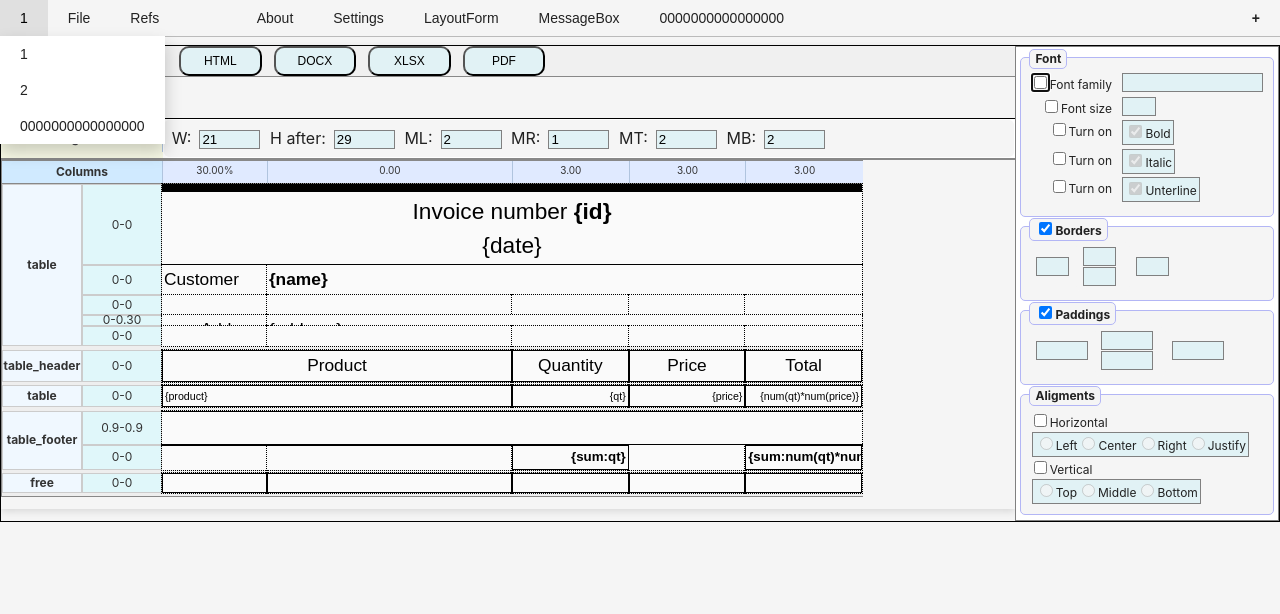
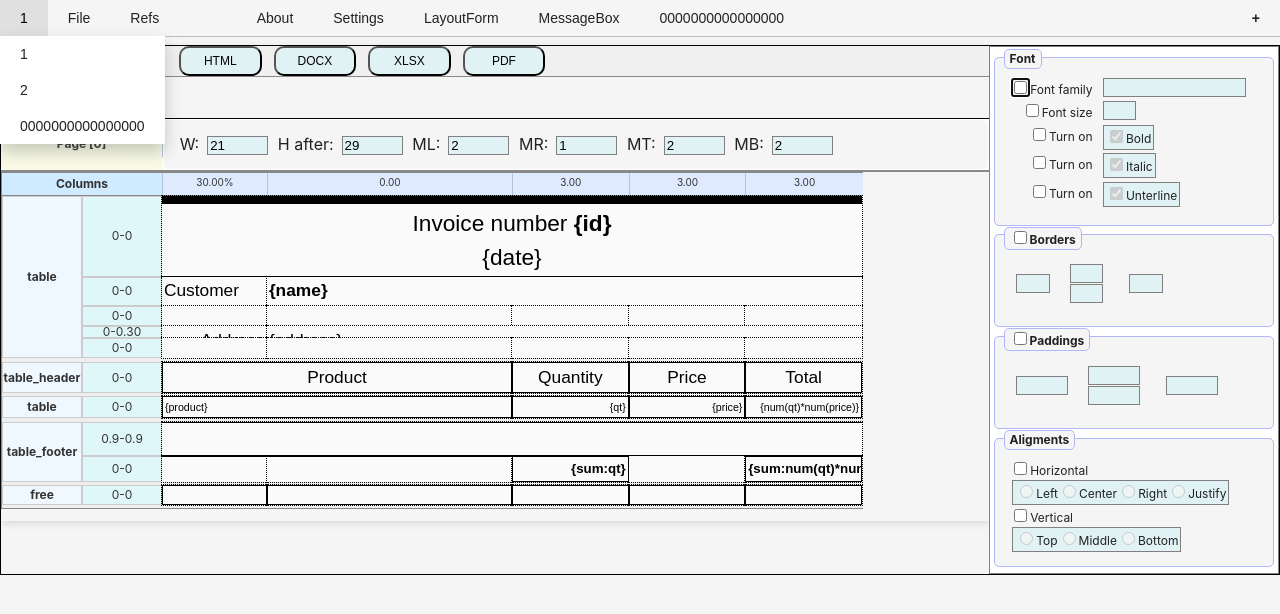
Before and after one commit to AndreiPuchko/q2web, a React (Vite) app: page / in a window 1280 px wide. Shown: the top 614 px of the page. Built offline with nearby package versions, Linux system fonts and the light colour scheme.

Commit message:
feat: integrate Q2Panel component into Form and create new Panel widget

```diff
--- a/src/components/Form.tsx
+++ b/src/components/Form.tsx
@@ -8,6 +8,7 @@ import { focusFirstFocusableElement } from '../utils/dom';
 import Q2RadioButton from "./widgets/RadioButton";
 import Q2Button from './widgets/Button';
 import { Q2Form } from "../q2_modules/Q2Form";
+import Q2Panel from './widgets/Panel';
 
 interface FormProps {
   metaData: Q2Form;
@@ -245,27 +246,19 @@ class Form extends Component<FormProps, { formData: { [key: string]: any }, pane
         : true)
       : true;
 
-    // Only disable the panel content, not the checkbox itself
-
+    // Use Q2Panel for rendering the panel
     return (
-      // Gropubox title
-      <div className={className} style={rootStyle} key={panel.key}>
-        {panel.label && (
-          hasCheck ? (
-            <div className="group-box-title">
-              <input
-                id={panel_id}
-                key={panel_id}
-                type="checkbox"
-                checked={checked}
-                onChange={this.handlePanelCheck(panel.key)}
-              />
-              <label htmlFor={panel_id}>{panel.label}</label>
-            </div>
-          ) : (
-            <div className="group-box-title">{panel.label}</div>
-          )
-        )}
+      <Q2Panel
+        key={panel.key}
+        id={panel_id}
+        name={panel.key}
+        col={panel.metadata}
+        data={checked}
+        onChange={this.handlePanelCheck(panel.key)}
+        readOnly={false}
+        form={this}
+        valid={panel.metadata?.valid}
+      >
         <fieldset
           className="field-set-style"
           disabled={hasCheck && !checked}
@@ -325,13 +318,11 @@ class Form extends Component<FormProps, { formData: { [key: string]: any }, pane
                     }
                     {/* Control! */}
                     {child.control !== "label" &&
-                      // <div key={child.key + `-form-group-${index}`} className="form-group" style={{flexGrow: }} >
                       <div key={child.key + `-form-group-${index}`}
                         className="form-group"
                         style={child.getStyle()}
                       >
                         {child.check ? (
-                          // control with checkbox
                           <fieldset
                             className="field-set-style"
                             disabled={!this.state.formData?.[child.column]}
@@ -339,7 +330,6 @@ class Form extends Component<FormProps, { formData: { [key: string]: any }, pane
                             {this.renderInput(child)}
                           </fieldset>
                         ) : (
-                          // Simple control
                           this.renderInput(child)
                         )}
                       </div>
@@ -350,7 +340,7 @@ class Form extends Component<FormProps, { formData: { [key: string]: any }, pane
             })}
           </div>
         </fieldset>
-      </div>
+      </Q2Panel>
     );
   };
 
--- a/src/components/reportEditor/Q2PropsEditor.tsx
+++ b/src/components/reportEditor/Q2PropsEditor.tsx
@@ -1,6 +1,7 @@
 import { Component } from "react";
 import { Q2Form, Q2Control } from "../../q2_modules/Q2Form";
 import Form from '../Form';
+import { checkPrime } from "crypto";
 
 
 interface ContentProps {
@@ -38,7 +39,7 @@ class Q2PropsEditor extends Component<ContentProps> {
       this.propsEditor.add_control("/s", "");
       this.propsEditor.add_control("/");
     }
-    this.bordersControl = this.propsEditor.add_control("/h", "Borders", { alignment: 4, check: true });
+    this.bordersControl = this.propsEditor.add_control("/h", "Borders", { alignment: 4, check: true, checked: false });
     if (this.bordersControl) {
       this.propsEditor.add_control("border_left", "", { datalen: 3 });
       this.propsEditor.add_control("/v", "");
@@ -60,7 +61,7 @@ class Q2PropsEditor extends Component<ContentProps> {
       this.propsEditor.add_control("/s", "");
       this.propsEditor.add_control("/");  // close layout
     }
-    this.alignmentsControl = this.propsEditor.add_control("/v", "Aligments", { alignment: 8 });
+    this.alignmentsControl = this.propsEditor.add_control("/v", "Aligments");
     if (this.alignmentsControl) {
       this.propsEditor.add_control("text_align", "Horizontal", { pic: "Left;Center;Right;Justify", control: "radio", data: 1, check: true });
       this.propsEditor.add_control("vertical_align", "Vertical", { pic: "Top;Middle;Bottom", control: "radio", data: 2, check: true });
--- /dev/null
+++ b/src/components/widgets/Panel.tsx
@@ -0,0 +1,96 @@
+import React, { Component, CSSProperties } from "react";
+import Q2CheckBox from './widgets/CheckBox'; // Import the CheckBox widget
+
+
+interface Q2PanelProps {
+    id: string;
+    name: string;
+    col: any;
+    data: any;
+    onChange: (e: any) => void;
+    readOnly: boolean;
+    form: any;
+    valid: any;
+    ref?: any;
+}
+
+class Q2Panel extends Component<Q2PanelProps> {
+
+    handleChange = (e: React.ChangeEvent<HTMLInputElement>) => {
+        const { col } = this.props;
+        this.props.onChange(e);
+        col.checked = e.currentTarget.checked ? true : false;
+    };
+
+    render() {
+        const { col, id, data, onChange, readOnly, form } = this.props;
+        // Panel style logic (copied from Form.renderPanel)
+        let className = col.column === "/h" ? "Panel flex-row group-box" : "Panel flex-column group-box";
+        let style: CSSProperties = { display: "flex", flex: 1, padding: "0.5cap" };
+        const rootStyle: CSSProperties = { display: 'flex', justifyContent: 'flex-center', width: 'auto' };
+
+        if (col.column === "/f") {
+            className += " panel-formgrid";
+            style = {
+                display: "grid",
+                gridTemplateColumns: "max-content 1fr",
+                gap: "0.2em",
+                padding: "0.5cap"
+            };
+        } else if (col.column === "/v") {
+            style.flexDirection = 'column';
+        } else {
+            style.flexDirection = 'row';
+        }
+        style.alignItems = 'start';
+        style.justifyContent = 'flex-start';
+        if ([4, 5, 6].includes(col?.alignment)) {
+            style.alignItems = 'center';
+        }
+        if (col.label === "") {
+            rootStyle.border = "none";
+            rootStyle.margin = "0px";
+            rootStyle.padding = "0px";
+        }
+
+        const panel_id = `${col.key}-panel-id`;
+        const hasCheck = col?.check;
+        // const checked = data !== undefined ? data : true;
+        const checked = col.checked;
+        console.log(this.props.children)
+
+        return (
+            <div className={className} style={rootStyle} key={col.key}>
+                {col.label && (
+                    hasCheck ? (
+                        // Has checkbox
+                        <div className="group-box-title">
+                            <input
+                                id={panel_id}
+                                key={panel_id}
+                                type="checkbox"
+                                checked={checked}
+                                onChange={this.handleChange}
+                            />
+                            <label htmlFor={panel_id}>{col.label}</label>
+                        </div>
+                    ) : (
+                        // Has label
+                        <div className="group-box-title">{col.label}</div>
+                    )
+                )}
+                <fieldset
+                    className="field-set-style"
+                    disabled={hasCheck && !checked}
+                >
+                    <div style={style}>
+                        {/* Children panels or controls should be rendered by parent Form */}
+                        {this.props.children}
+                    </div>
+                </fieldset>
+            </div>
+        );
+    }
+}
+
+export default Q2Panel;
```
